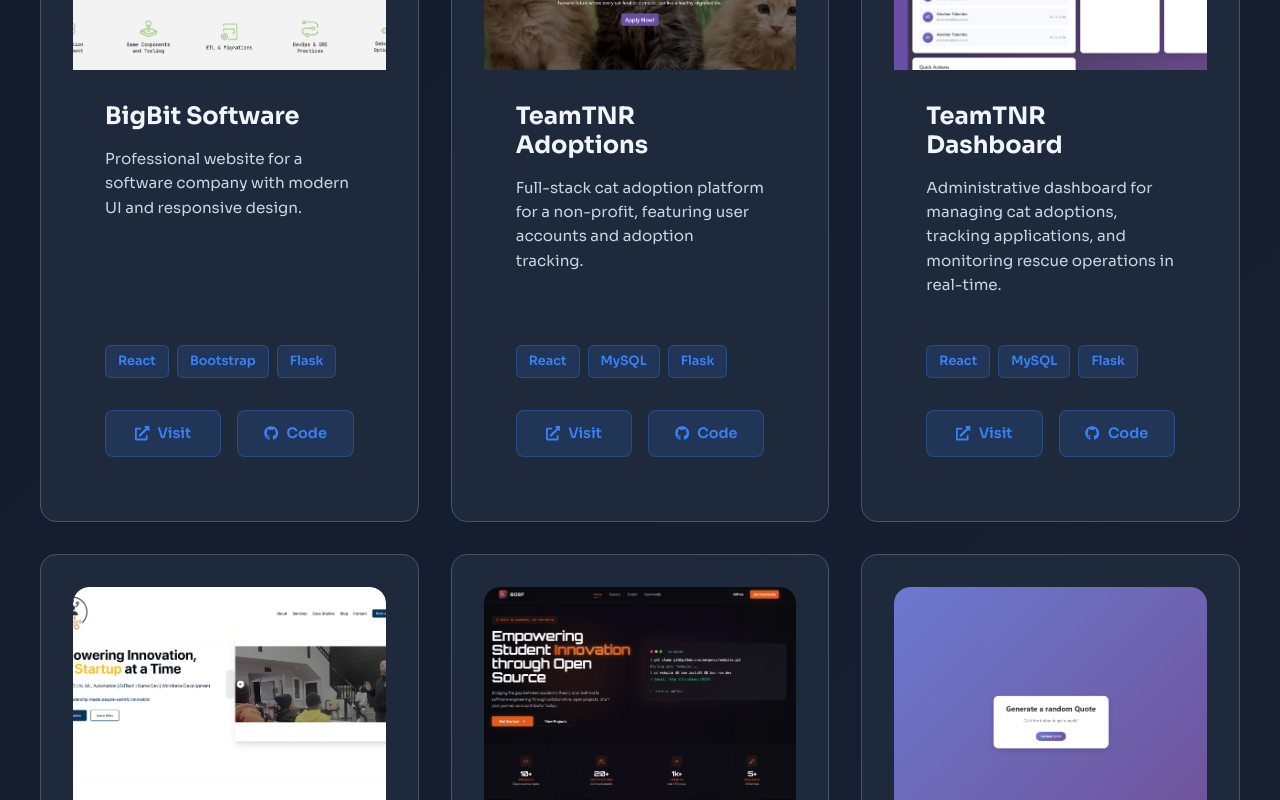
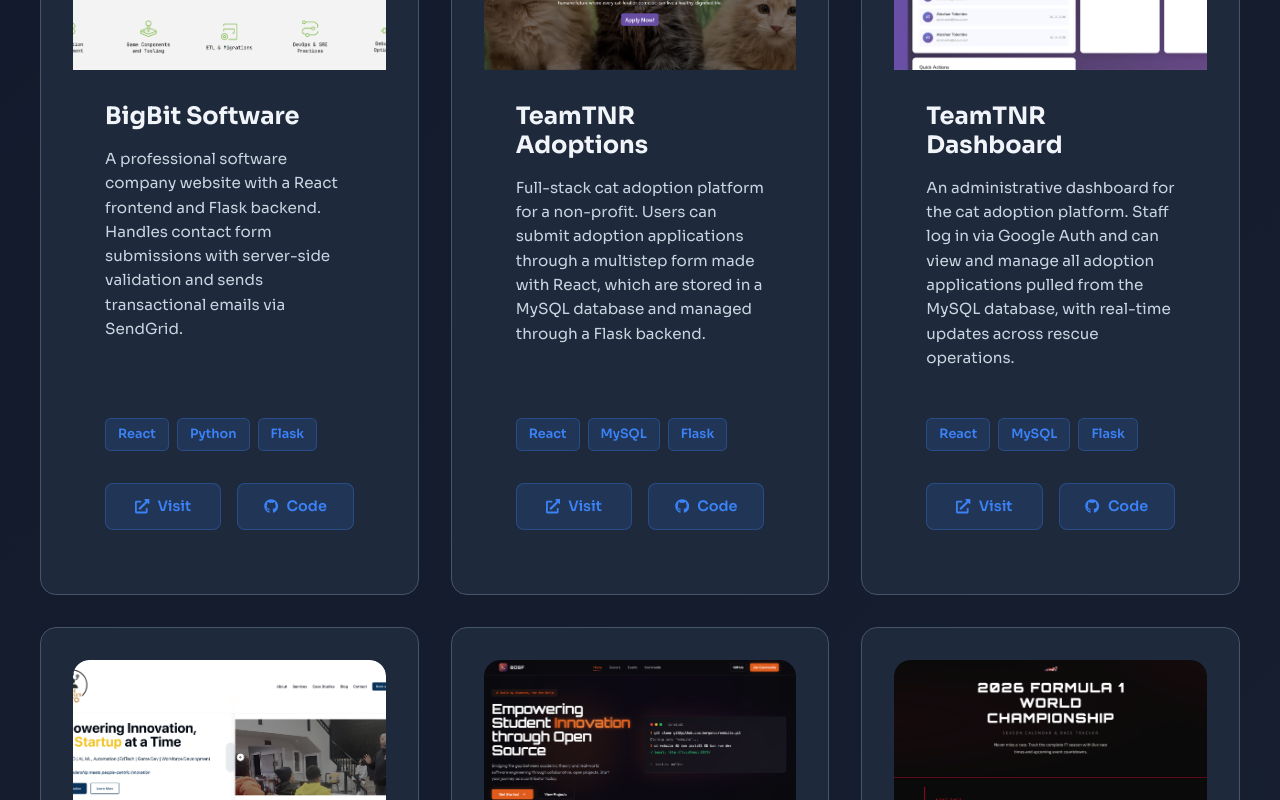
Before and after one commit to AbrahanTV/my-portfolio, a React (Vite) app: page / in a window 1280 px wide. Shown: the part 2000-2800 px from the top of the page. Built offline with nearby package versions, Linux system fonts and the light colour scheme.

Commit message:
added the f1 project

```diff
--- a/src/components/Projects.jsx
+++ b/src/components/Projects.jsx
@@ -5,11 +5,11 @@
   const cardData = [
     {
       img: "/images/bigbit-picture.png",
-      tech: ["React", "Bootstrap", "Flask"],
+      tech: ["React", "Python", "Flask"],
       link: "https://bigbitsoftware.com/",
       name: "BigBit Software",
       description:
-        "Professional website for a software company with modern UI and responsive design.",
+        "A professional software company website with a React frontend and Flask backend. Handles contact form submissions with server-side validation and sends transactional emails via SendGrid.",
       repo: "https://github.com/AbrahanTV/BigBit-Software-Website",
     },
     {
@@ -18,7 +18,7 @@
       link: "https://teamtnr.org/",
       name: "TeamTNR Adoptions",
       description:
-        "Full-stack cat adoption platform for a non-profit, featuring user accounts and adoption tracking.",
+        "Full-stack cat adoption platform for a non-profit. Users can submit adoption applications through a multistep form made with React, which are stored in a MySQL database and managed through a Flask backend.",
       repo: "https://github.com/AbrahanTV/Cat-Adoption-Website",
     },
     {
@@ -27,7 +27,7 @@
       link: "https://teamtnr.org/",
       name: "TeamTNR Dashboard",
       description:
-        "Administrative dashboard for managing cat adoptions, tracking applications, and monitoring rescue operations in real-time.",
+        "An administrative dashboard for the cat adoption platform. Staff log in via Google Auth and can view and manage all adoption applications pulled from the MySQL database, with real-time updates across rescue operations.",
       repo: "https://github.com/AbrahanTV/Cat-Adoption-Website",
     },
     {
@@ -36,7 +36,7 @@
       link: "https://thepeoplescto.com/",
       name: "The People's CTO",
       description:
-        "Educational platform for teaching coding to young students with interactive lessons.",
+        "A personal brand website for The People's CTO, built with React and a Flask backend. Visitors can submit inquiries through a contact form, with data stored in a MySQL database. The site features a clean, modern design and highlights the client's expertise in technology leadership.",
     },
     {
       img: "/images/bcc-website-picture.png",
@@ -44,8 +44,17 @@
       link: "https://bergencc.github.io/website/",
       name: "Developer Club Website",
       description:
-        "Community website for college developers with news, events, and member profiles.",
+        "A community website for a college developer club, built in TypeScript. Features club news, upcoming events, and member profiles to keep the community connected and informed.",
       repo: "https://github.com/bergencc/website",
+    },
+    {
+      img: "/images/f1-project-picture.png",
+      tech: ["React", "API", "Vercel"],
+      link: "https://f1-project-weld.vercel.app/",
+      name: "Formula 1 Race Tracker & Calendar",
+      description:
+        "React app tracking the live Formula 1 season. Displays race calendar, driver roster, and constructor standings using data from the F1 and OpenF1 APIs. Features a real-time race countdown and team-colored UI.",
+      repo: "https://github.com/AbrahanTV/F1-Project",
     },
     {
       img: "/images/quotes-picture.png",
```
Also changed, not shown: public/images/f1-project-picture.png (added).
